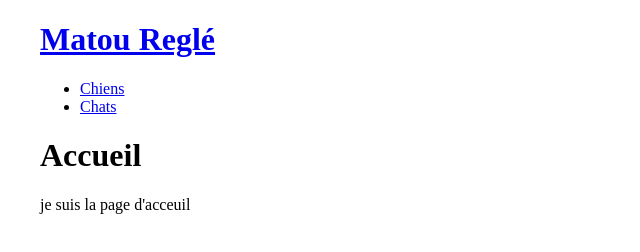
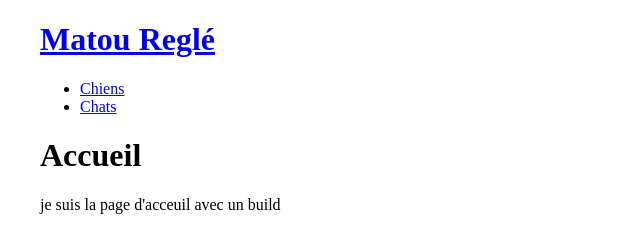
Before and after one commit to AntoineChartier1/locationAnimaux, a Gatsby site: page / in a window 1280 px wide. Shown: the whole page, without its empty margins (0-640 px from the left). Built offline with nearby package versions, Linux system fonts and the light colour scheme; Gatsby itself is replaced by a stand-in of ours.

Commit message:
test build push

```diff
--- a/src/pages/index.js
+++ b/src/pages/index.js
@@ -7,7 +7,7 @@
   return (
 
     <Layout pageTitle="Accueil">
-      <p>je suis la page d'acceuil</p>
+      <p>je suis la page d'acceuil avec un build</p>
     </Layout>
 
   )
```
